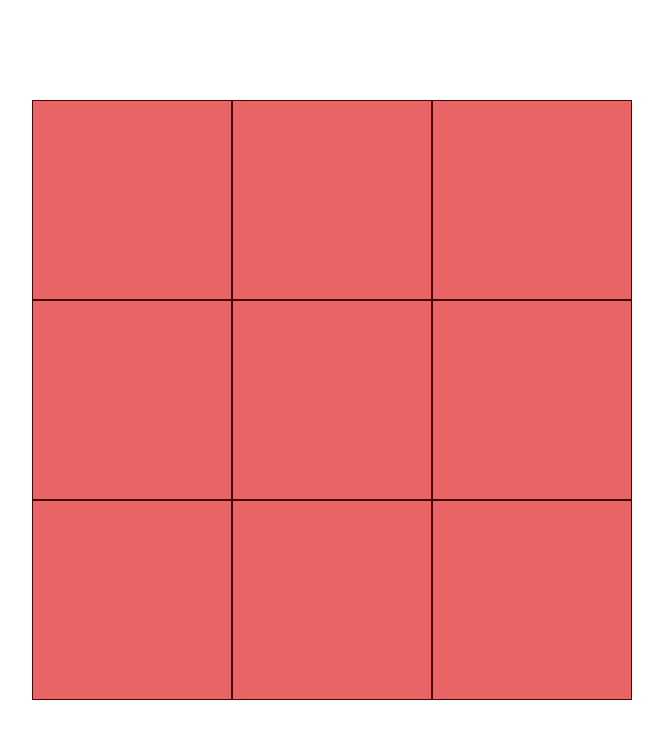
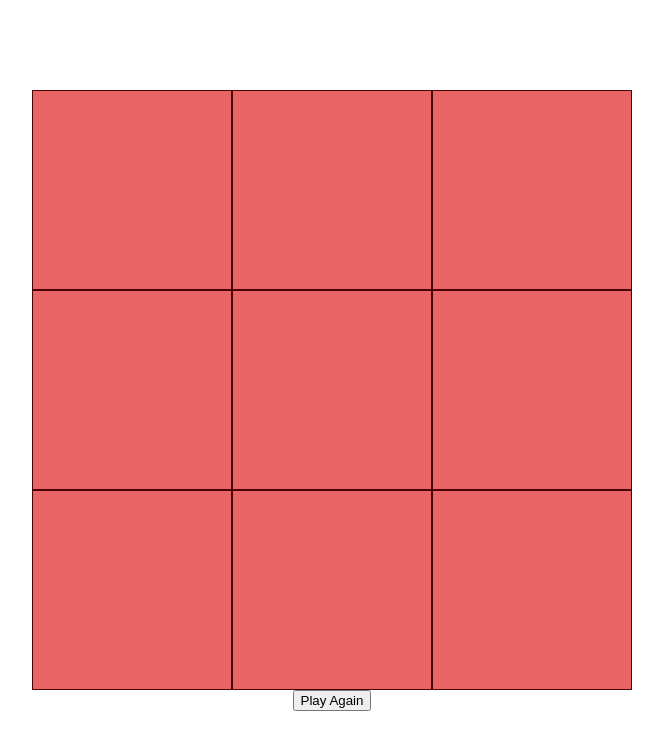
Before and after one commit to lmiguelcolombo/tic-tac-toe-react, a React (Create React App) app: page / in a window 1280 px wide. Shown: the top 750 px of the page, without its empty margins (308-971 px from the left). Built offline with nearby package versions, Linux system fonts and the light colour scheme.

Commit message:
feaet: able to reset the game

```diff
--- a/src/components/Board.jsx
+++ b/src/components/Board.jsx
@@ -43,9 +43,13 @@ export default function Board() {
     status = "Winner: " + winner;
   }
 
+  const handleResetGame = () => {
+    setSquares(Array(9).fill(null));
+    setXIsNext(true);
+  };
+
   return (
-    <>
-      {/* <div className="status">{message}</div> */}
+    <div className="tic-tac-toe">
       <div className="board">
         <Square value={squares[0]} onSquareClick={() => handleClick(0)} />
         <Square value={squares[1]} onSquareClick={() => handleClick(1)} />
@@ -57,7 +61,11 @@ export default function Board() {
         <Square value={squares[7]} onSquareClick={() => handleClick(7)} />
         <Square value={squares[8]} onSquareClick={() => handleClick(8)} />
       </div>
-    </>
+      <div className={winner ? "status" : "none"}>
+        {status}
+        <button onClick={() => handleResetGame()}>Play Again</button>
+      </div>
+    </div>
   );
 }
 
```
Also changed, not shown: 1 other file (tests, documents, lock files or other folders).
